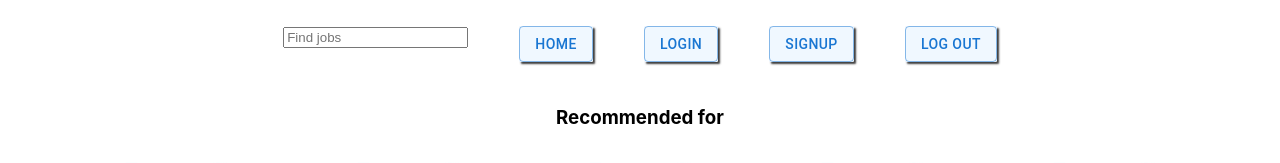
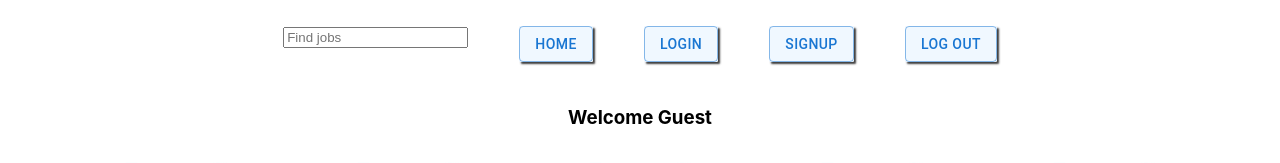
Before and after one commit to sethrodg/SOMS, a React (Create React App) app in the folder my-app/: page / in a window 1280 px wide. Shown: the top 163 px of the page. Built offline with nearby package versions, Linux system fonts and the light colour scheme; no server answers.

Commit message:
we now have a welcome message and it changes based on if you're logged in or not

```diff
--- a/my-app/src/components/main.js
+++ b/my-app/src/components/main.js
@@ -15,17 +15,24 @@ const breakPoints = [
 ];
 function Pop() {
     const [user, loading, error] = useAuthState(auth);
-    if (user){
+    if (user){ //check if user is logged in
         var email = user.email;
         var name = user.displayName;
         var info = user;
+        var Welcome = "Welcome " + email;
         console.log(name, email, info);
+    }
+    else{ //if not logged in
+        var Welcome = "Welcome Guest";
+        var email = "";
+        var name = "";
+        var info = "";
     }
     return (
         <>
             <div className="filloutpage">
                 <div>
-                    <h3 className="pop_nf_h3">Recommended for {email}</h3>
+                    <h3 className="pop_nf_h3">{Welcome}</h3>
                 </div>
                 <div className="pop_main">
                     <Carousel breakPoints={breakPoints} pagination="false">
```
